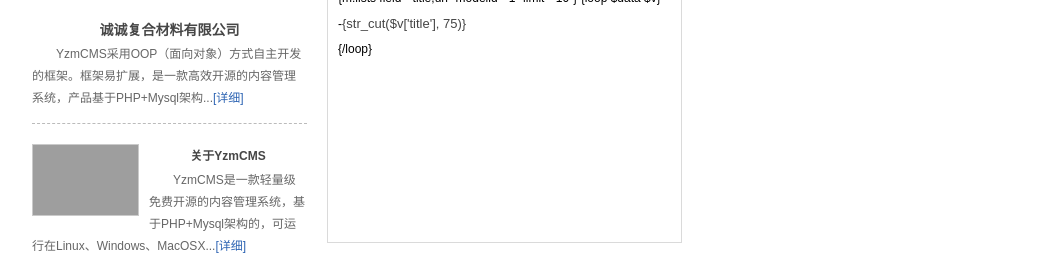
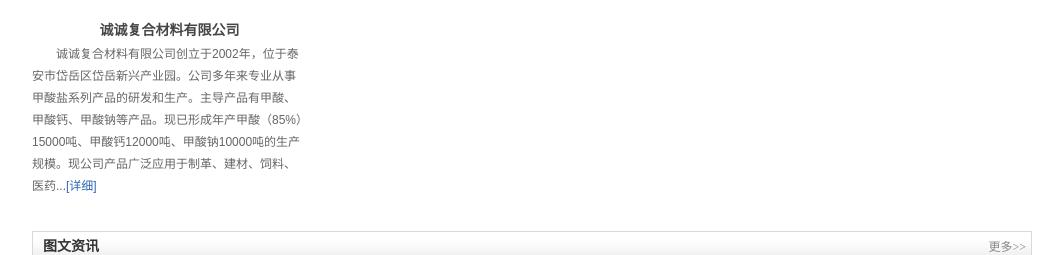
Before and after one commit to zhangguanpeng/chengcheng-website, a PHP site: template application/index/view/default/index.html in a window 1280 px wide. Shown: the part 513-768 px from the top of the page, without its empty margins (108-1171 px from the left). Run offline with PHP 8.4, Linux system fonts and the light colour scheme; the template is opened without the code that fills it, so the values that code supplies are empty; data comes from the database, SQL or seed files in the repository; grey boxes are pictures that could not be loaded.

Commit message:
update the index.html

```diff
--- a/application/index/view/default/index.html
+++ b/application/index/view/default/index.html
@@ -67,13 +67,13 @@
                     <h2 class="ind_bt"><a target="_blank" href="#" class="gengduo">更多>></a>公司简介</h2>
                     <a href="#" target="_blank"><img src="{STATIC_URL}images/company.png"></a>
                     <a href="#" target="_blank" class="ptitle">诚诚复合材料有限公司</a>
-                    <p class="pic_p">YzmCMS采用OOP（面向对象）方式自主开发的框架。框架易扩展，是一款高效开源的内容管理系统，产品基于PHP+Mysql架构...<a href="http://www.yzmcms.com/" target="_blank">[详细]</a></p>
+                    <p class="pic_p">诚诚复合材料有限公司创立于2002年，位于泰安市岱岳区岱岳新兴产业园。公司多年来专业从事甲酸盐系列产品的研发和生产。主导产品有甲酸、甲酸钙、甲酸钠等产品。现已形成年产甲酸（85%）15000吨、甲酸钙12000吨、甲酸钠10000吨的生产规模。现公司产品广泛应用于制革、建材、饲料、医药...<a href="http://www.yzmcms.com/" target="_blank">[详细]</a></p>
                 </div>
-                <div class="left_bottom">
+                <!--<div class="left_bottom">
                     <a href="http://blog.yzmcms.com/guanyu/" target="_blank"><img src="{STATIC_URL}images/default.jpg" title="关于YzmCMS" alt="关于YzmCMS"></a>
                     <a href="http://blog.yzmcms.com/guanyu/" target="_blank" class="ptitle ptitle12">关于YzmCMS</a>
                     <p class="pic_p">YzmCMS是一款轻量级免费开源的内容管理系统，基于PHP+Mysql架构的，可运行在Linux、Windows、MacOSX...<a href="http://blog.yzmcms.com/guanyu/" target="_blank">[详细]</a></p>
-                </div>
+                </div>-->
             </div>
 		  <!--<div class="left">
 			  <div class="left_bottom">
@@ -91,42 +91,42 @@
 		  <div class="center pad_0">
 			  <div class="center_top">
 
-				<strong class="top_title">特别推荐</strong>
+				  <h2 class="ind_bt"><a target="_blank" href="#" class="gengduo">更多>></a>新闻动态</h2>
 				<ul>
 				  <!-- 这里只做演示，选择modelid为1的特荐信息，您可以根据自己的需求进行更改 -->
-				  {m:lists field="title,inputtime,url" modelid="1" flag="3" limit="5"}
+				  {m:lists field="title,inputtime,url" modelid="1" flag="3" limit="10"}
 				   {loop $data $v}
 				   <li>-<span>{date('m-d',$v['inputtime'])}</span><a href="{$v[url]}" title="{$v[title]}">{str_cut($v['title'], 75)}</a></li>
 				  {/loop}
                 </ul>
 		      </div>
-			  <div class="center_bottom new_list">
+			  <!--<div class="center_bottom new_list">
 			    <strong class="top_title top_bor">最近更新</strong>
 				<ul>
-				   <!-- 这里只做演示，选择modelid为1的最近更新，您可以根据自己的需求进行更改 -->
+				   &lt;!&ndash; 这里只做演示，选择modelid为1的最近更新，您可以根据自己的需求进行更改 &ndash;&gt;
 				  {m:lists field="title,url" modelid="1" limit="10"}
 				   {loop $data $v}
 				   <li>-<a href="{$v[url]}" title="{$v[title]}">{str_cut($v['title'], 75)}</a></li>
 				  {/loop}
 				</ul>
 
-		      </div>
+		      </div>-->
 		  </div>
 
 		</div>
          <div class="clearfix"></div>
-         <div class="guanggao">
-		  <!-- 这里只做演示，您可以添加自己的广告位 -->
+         <!--<div class="guanggao">
+		  &lt;!&ndash; 这里只做演示，您可以添加自己的广告位 &ndash;&gt;
 		  <h1>免费又好用的CMS建站系统，就选YzmCMS!</h1>
-		 </div>
-		<div class="box">
+		 </div>-->
+		<!--<div class="box">
 			<div class="left">
               <div class="guanzhubox">
                  <h2 class="ind_bt"><a href="#" class="gengduo">更多>></a>栏目分类一</h2>
 		      </div>
 			  <div class="list_news">
 					<ul>
-					<!-- 这里只做演示，您可以根据自己的需求更改catid和其他参数 -->
+					&lt;!&ndash; 这里只做演示，您可以根据自己的需求更改catid和其他参数 &ndash;&gt;
 					{m:lists field="title,url" catid="1" limit="11"}
 					{loop $data $v}
 					   <li><a href="{$v[url]}" title="{$v[title]}" target="_blank">{$v[title]}</a></li>
@@ -138,7 +138,7 @@
               <h2 class="ind_bt"><a href="#" class="gengduo">更多>></a>栏目分类二</h2>
 			  <div class="center_bottom">
 				<ul>
-					<!-- 这里只做演示，您可以根据自己的需求更改catid和其他参数 -->
+					&lt;!&ndash; 这里只做演示，您可以根据自己的需求更改catid和其他参数 &ndash;&gt;
 					{m:lists field="title,url" catid="2" limit="11"}
 					{loop $data $v}
 					   <li>-<a href="{$v[url]}" title="{$v[title]}" target="_blank">{$v[title]}</a></li>
@@ -153,7 +153,7 @@
 		      </div>
 			  <div class="list_news">
 					<ul>
-					<!-- 这里只做演示，您可以根据自己的需求更改catid和其他参数 -->
+					&lt;!&ndash; 这里只做演示，您可以根据自己的需求更改catid和其他参数 &ndash;&gt;
 					{m:lists field="title,url" catid="3" limit="11"}
 					{loop $data $v}
 					   <li><a href="{$v[url]}" title="{$v[title]}" target="_blank">{$v[title]}</a></li>
@@ -162,7 +162,7 @@
 		      </div>
 		  </div>
 		</div>
-         <div class="clearfix"></div>
+         <div class="clearfix"></div>-->
          <div class="news_img">
 		   <h2 class="ind_bt tit_img"><a  href="#" target="_blank" class="gengduo">更多>></a>图文资讯</h2>
 			  <div class="w185_imgnews">
@@ -176,7 +176,7 @@
 		 </div>
          <div class="clearfix"></div>
 		<!--友情链接-->
-		<div id="links">
+		<!--<div id="links">
 			<p>友情链接：</p>
 			 <ul>
 			{m:link field="url,logo,name" where="status=1" order="listorder ASC" limit="20"}
@@ -184,6 +184,6 @@
 			   <li><a href="{$v[url]}" target="_blank">{$v[name]}</a></li>
 			{/loop}
 			 </ul>
-		</div>
+		</div>-->
 
 {m:include "index","footer"}
--- a/common/static/css/default_index.css
+++ b/common/static/css/default_index.css
@@ -51,8 +51,8 @@ filter:progid:dximagetransform.microsoft.gradient( gradienttype = 0,startcolorst
 .new_ct ul li a:hover {background:#09c;color: #fff;text-decoration: none;}
 
 
-.center_top{height:155px;}
-.center{width:333px;float:left;margin:0 20px;_margin:0 18px;padding:0px 10px;border: 1px solid #dadada;}
+.center_top{}
+.center{width:333px;float:left;margin:0 20px;_margin:0 18px;padding:0px 10px;}
 .pad_0{width:353px;padding:0px;}
 .top_title{color:#454545;font-size:14px;padding:0 10px;display:block;height:30px;line-height:30px;border-bottom:1px solid #dadada;margin-bottom:5px;}
 .center_top ul{margin:0 10px;}
@@ -70,7 +70,7 @@ filter:progid:dximagetransform.microsoft.gradient( gradienttype = 0,startcolorst
 .ind_bt a{font-size:12px;font-weight:normal;color:#888;font-family:"宋体"}
 .gengduo{float: right;}
 
-.left_top {border-bottom: 1px dashed #bbbbbb;padding-bottom: 14px;}
+.left_top {padding-bottom: 14px;}
 .left_top img{border:1px solid #cacaca;margin-top:10px;height:173px;width:271px;}
 .left_bottom {margin-top:20px;}
 .left_bottom img{border:1px solid #cacaca;height:70px;width:105px;float:left;margin-right:10px;}
```
